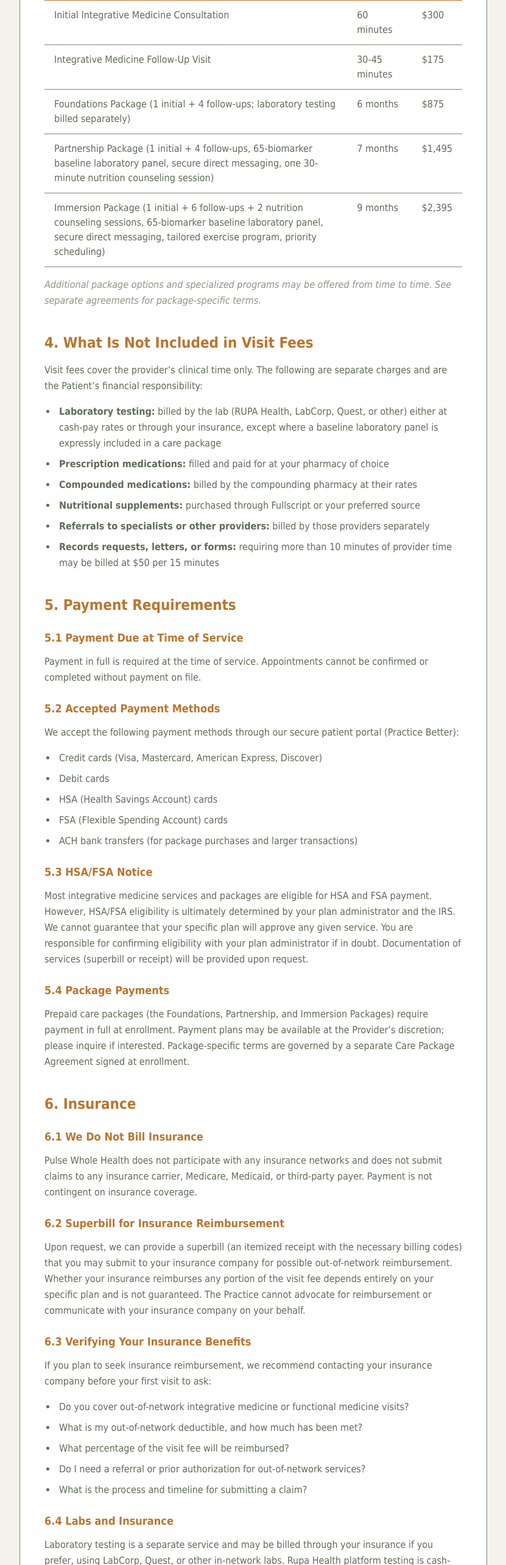
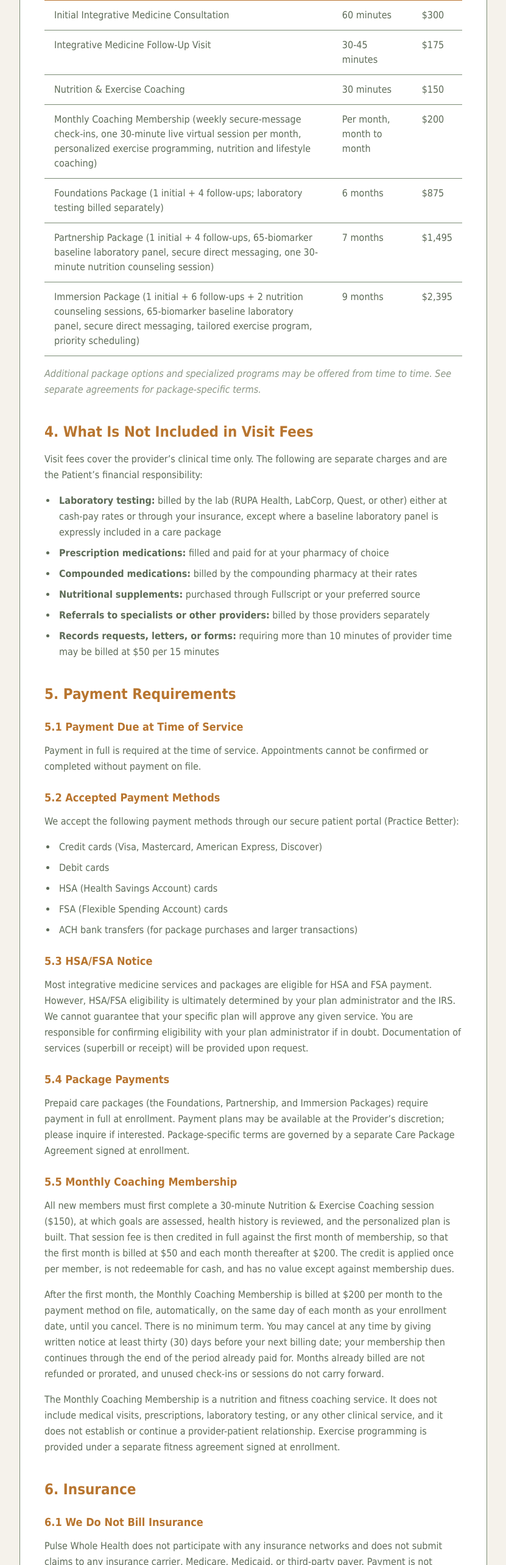
Before and after one commit to allyynorton/pulse-clinic, a Next.js app: page /financial-policy in a window 1280 px wide. Shown: the part 1120-3686 px from the top of the page at 61% size, without its empty margins (224-1055 px from the left). Built offline with nearby package versions, Linux system fonts and the light colour scheme; no server answers.

Commit message:
Fee schedule and section 5.5: coaching session and Monthly Coaching Membership

```diff
--- a/src/app/financial-policy/page.tsx
+++ b/src/app/financial-policy/page.tsx
@@ -47,6 +47,12 @@ export default function FinancialPolicy() {
           rows={[
             ["Initial Integrative Medicine Consultation", "60 minutes", "$300"],
             ["Integrative Medicine Follow-Up Visit", "30-45 minutes", "$175"],
+            ["Nutrition & Exercise Coaching", "30 minutes", "$150"],
+            [
+              "Monthly Coaching Membership (weekly secure-message check-ins, one 30-minute live virtual session per month, personalized exercise programming, nutrition and lifestyle coaching)",
+              "Per month, month to month",
+              "$200",
+            ],
             [
               "Foundations Package (1 initial + 4 follow-ups; laboratory testing billed separately)",
               "6 months",
@@ -116,6 +122,18 @@ export default function FinancialPolicy() {
         <LegalSubsection heading="5.4 Package Payments">
           <LegalText>
             Prepaid care packages (the Foundations, Partnership, and Immersion Packages) require payment in full at enrollment. Payment plans may be available at the Provider&rsquo;s discretion; please inquire if interested. Package-specific terms are governed by a separate Care Package Agreement signed at enrollment.
+          </LegalText>
+        </LegalSubsection>
+
+        <LegalSubsection heading="5.5 Monthly Coaching Membership">
+          <LegalText>
+            All new members must first complete a 30-minute Nutrition & Exercise Coaching session ($150), at which goals are assessed, health history is reviewed, and the personalized plan is built. That session fee is then credited in full against the first month of membership, so that the first month is billed at $50 and each month thereafter at $200. The credit is applied once per member, is not redeemable for cash, and has no value except against membership dues.
+          </LegalText>
+          <LegalText>
+            After the first month, the Monthly Coaching Membership is billed at $200 per month to the payment method on file, automatically, on the same day of each month as your enrollment date, until you cancel. There is no minimum term. You may cancel at any time by giving written notice at least thirty (30) days before your next billing date; your membership then continues through the end of the period already paid for. Months already billed are not refunded or prorated, and unused check-ins or sessions do not carry forward.
+          </LegalText>
+          <LegalText>
+            The Monthly Coaching Membership is a nutrition and fitness coaching service. It does not include medical visits, prescriptions, laboratory testing, or any other clinical service, and it does not establish or continue a provider-patient relationship. Exercise programming is provided under a separate fitness agreement signed at enrollment.
           </LegalText>
         </LegalSubsection>
       </LegalSection>
```
